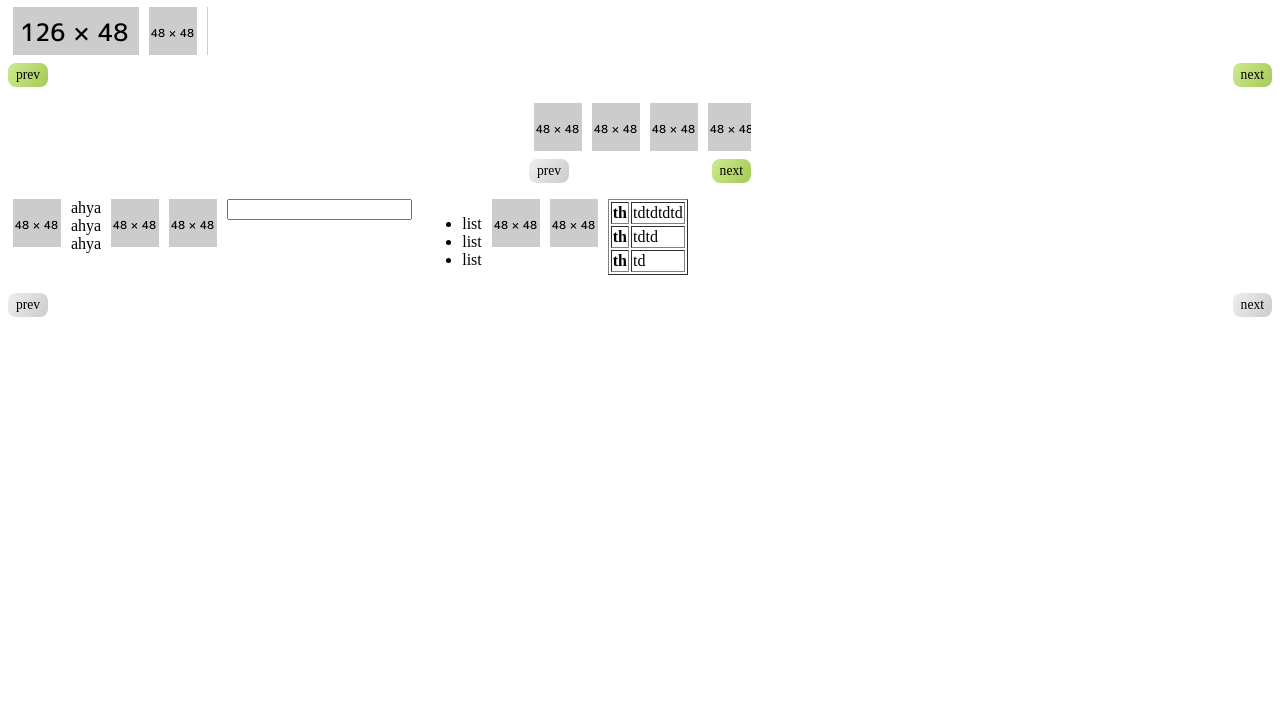
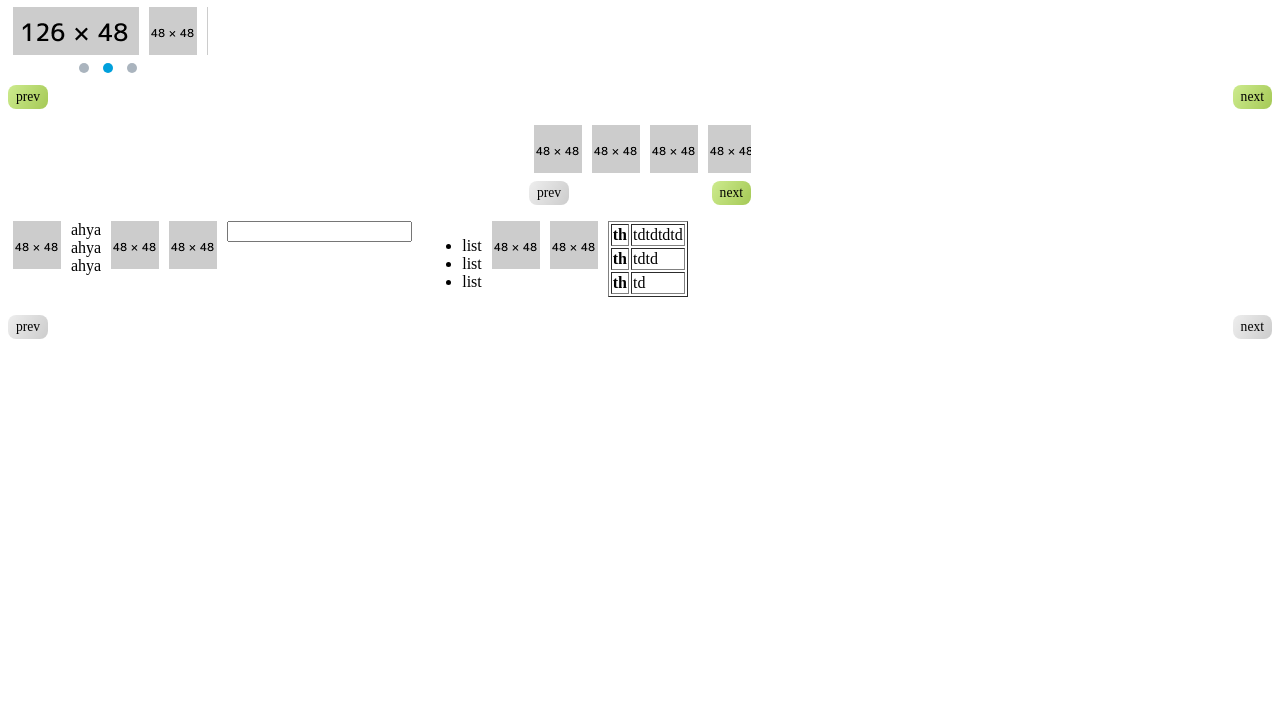
Before and after one commit to funnythingz/zflickjs, a plain HTML site: page demo.html in a window 1280 px wide. Shown: the part 73-800 px from the top of the page. Drawn offline with Linux system fonts and the light colour scheme.

```diff
--- a/demo.html
+++ b/demo.html
@@ -23,7 +23,8 @@
       next: 'next'
     },
     autoChange: true,
-    autoTimer: 2000
+    autoTimer: 2000,
+    lamp: 'zflickLamp'
   });
   /**/
   new zflickjs({
@@ -52,6 +53,21 @@
 window.addEventListener('load', init, false);
 </script>
 <style type="text/css">
+#zflickLamp {
+  text-align:center;
+  margin-top: 4px;
+}
+#zflickLamp > div {
+  display: inline-block;
+  background-color:#aab4be;
+  width: 10px;
+  height: 10px;
+  margin: 0 7px;
+  border-radius: 12px;
+}
+#zflickLamp > div.cur {
+  background-color:#00a0dc;
+}
 </style>
 </head>
 <body>
@@ -73,6 +89,7 @@
     <div class="zcol"><a href="#" class="zlink"><img src="48x48.gif"></a></div>
     <div class="zcol"><a href="#" class="zlink"><img src="48x48.gif"></a></div>
   </div>
+  <div id="zflickLamp"></div>
 </div>
 <div class="group" style="margin-top: 0.5em;">
   <span id="prev" class="zflickClickBtn" style="float: left;">prev</span>
--- a/zflick.js
+++ b/zflick.js
@@ -1,7 +1,7 @@
 /**
 * zflickjs
 * @extend jquery-jcflick.js:http://tpl.funnythingz.com/js/jcflick/
-* @version 1.3a
+* @version 1.4a
 * @author: hiroki ooiwa;
 * @url: http://funnythingz.github.com/zflickjs/
 * @license MIT (http://www.opensource.org/licenses/mit-license.php)
@@ -341,7 +341,6 @@
           }
         },obj.autoTimer)
       );
-//      console.log('[obj.autoTimerCache]' + obj.autoTimerCache);
     }
   },
   //自動切り替え開始メソッド
@@ -358,6 +357,5 @@
       clearInterval(obj.autoTimerCache[i]);
       obj.autoTimerCache.splice(i,1);
     }
-//    console.log('[delete]' + obj.autoTimerCache);
   }
 }
```
